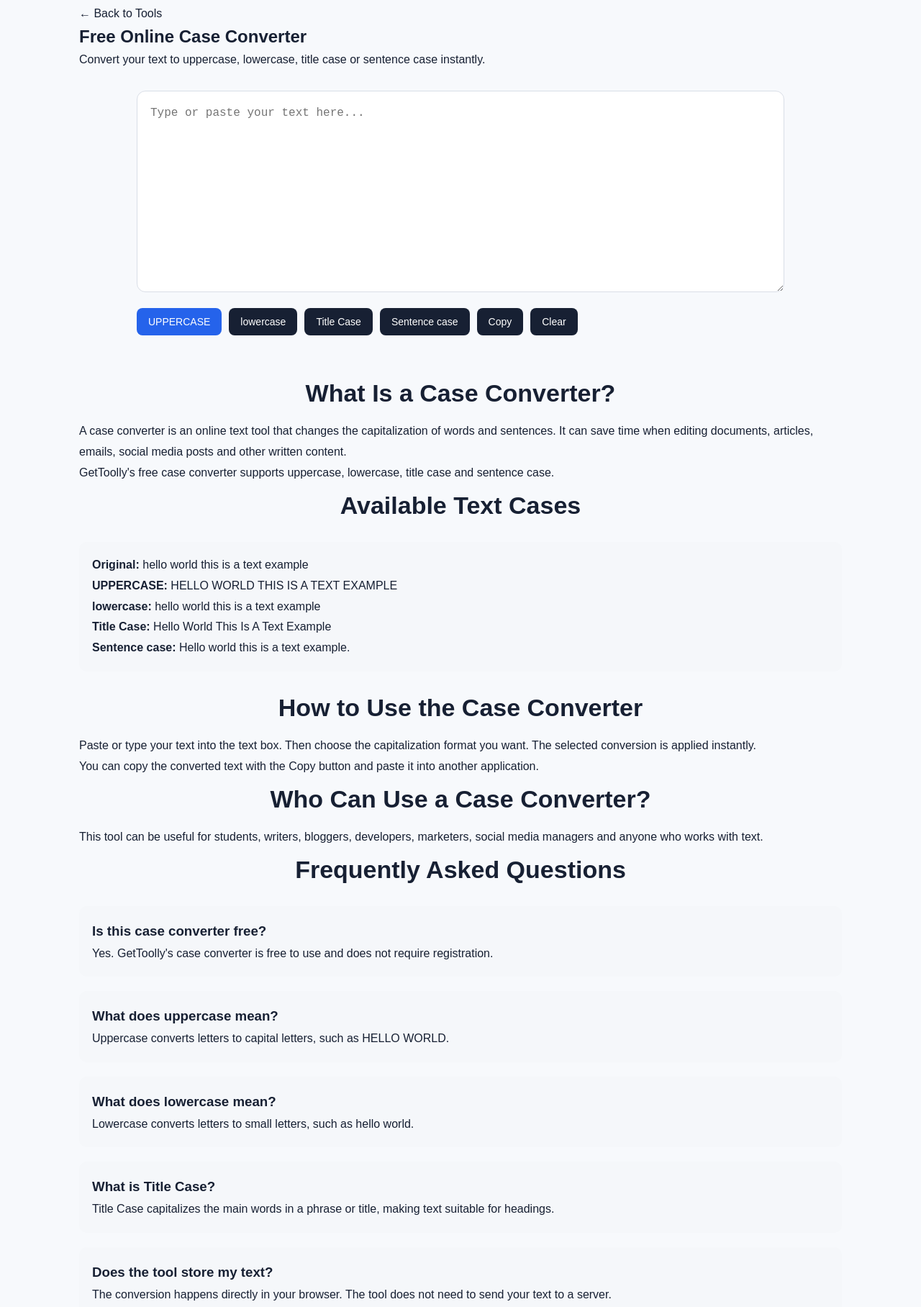
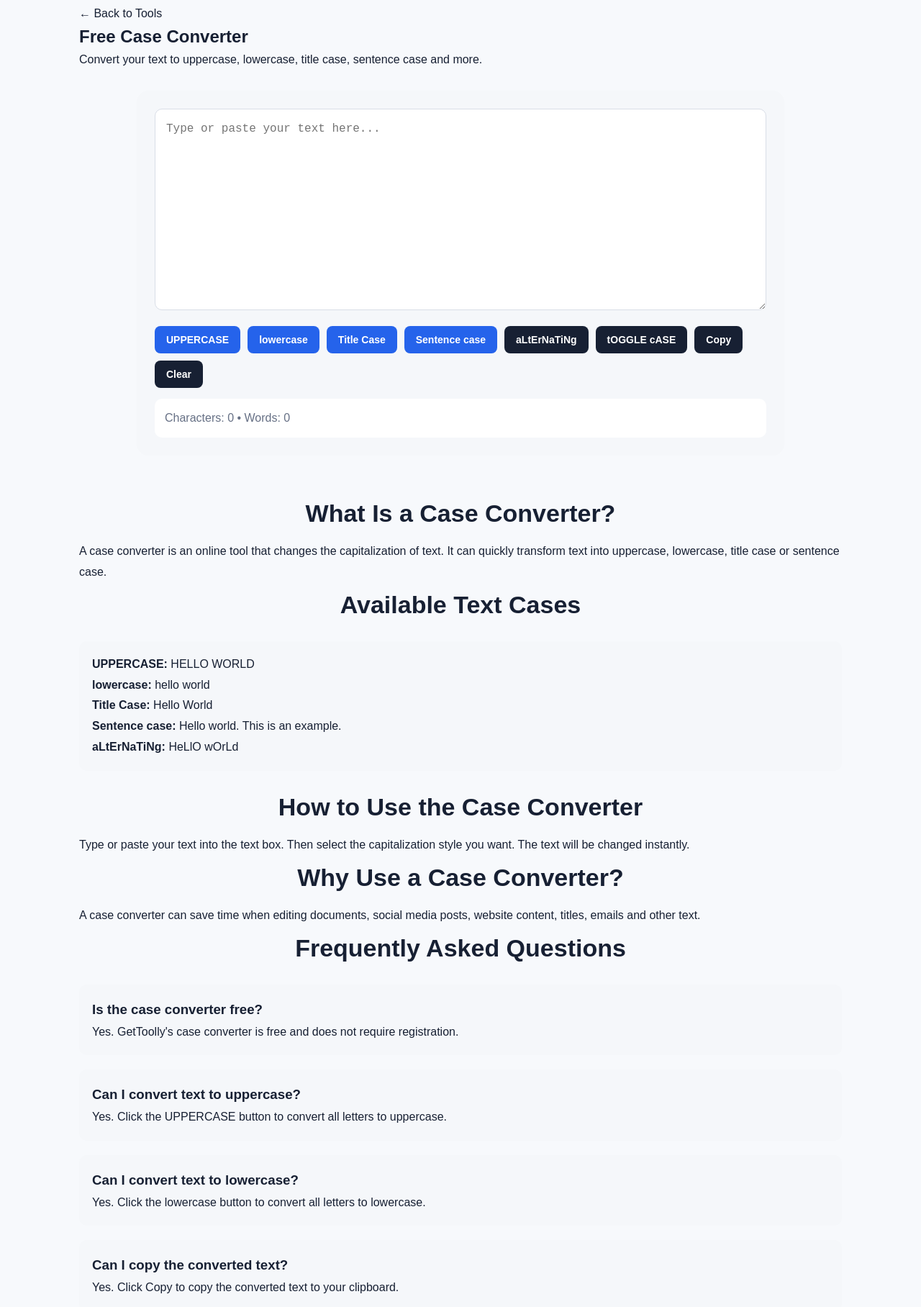
Before and after one commit to ibrhus1982-hash/gettoolly, a plain HTML site: page tools/case-converter.html in a window 1280 px wide. Shown: the part 140-1956 px from the top of the page at 72% size. Drawn offline with Linux system fonts and the light colour scheme.

Commit message:
Enhance case converter with new features and styles
Updated the case converter HTML with new features, improved styling, and enhanced functionality for text conversion. Added new buttons for different text cases and updated the meta description.

```diff
--- a/tools/case-converter.html
+++ b/tools/case-converter.html
@@ -10,7 +10,7 @@
   <title>Case Converter - Uppercase, Lowercase & Title Case | GetToolly</title>
 
   <meta name="description"
-    content="Convert text to uppercase, lowercase, title case and sentence case with GetToolly's free online case converter. Fast, simple and free.">
+    content="Convert text to uppercase, lowercase, title case, sentence case and more with GetToolly's free online case converter.">
 
   <meta name="keywords"
     content="case converter, uppercase converter, lowercase converter, title case converter, sentence case, text converter">
@@ -29,50 +29,52 @@
     .converter-box {
       max-width: 900px;
       margin: 30px auto;
+      padding: 25px;
+      background: #f5f7fa;
+      border-radius: 16px;
     }
 
-    .converter-textarea {
+    .converter-box textarea {
       width: 100%;
       min-height: 280px;
       box-sizing: border-box;
-      padding: 18px;
+      padding: 15px;
       border: 1px solid #d9dee7;
-      border-radius: 12px;
+      border-radius: 10px;
+      background: white;
       font-size: 16px;
       line-height: 1.6;
       resize: vertical;
-      outline: none;
-      background: #fff;
     }
 
-    .converter-textarea:focus {
-      border-color: #2563eb;
-      box-shadow: 0 0 0 3px rgba(37, 99, 235, 0.08);
-    }
-
-    .converter-buttons {
+    .button-row {
       display: flex;
       flex-wrap: wrap;
       gap: 10px;
       margin-top: 15px;
     }
 
-    .converter-buttons button {
+    .button-row button {
       padding: 11px 16px;
       border: 0;
       border-radius: 8px;
-      background: #172033;
+      background: #2563eb;
       color: white;
       cursor: pointer;
       font-size: 14px;
+      font-weight: 600;
     }
 
-    .converter-buttons button:hover {
-      opacity: 0.85;
+    .button-row button.secondary {
+      background: #172033;
     }
 
-    .converter-buttons .primary {
-      background: #2563eb;
+    .stats {
+      margin-top: 15px;
+      padding: 14px;
+      background: white;
+      border-radius: 10px;
+      color: #667085;
     }
 
     .content-section {
@@ -106,17 +108,13 @@
 <body>
 
 
-  <!-- HEADER -->
-
   <header class="header">
 
     <div class="container nav">
 
-      <a href="../index.html"
-        class="logo">
+      <a href="../index.html" class="logo">
         GetToolly
       </a>
-
 
       <nav class="navigation">
 
@@ -140,8 +138,6 @@
 
 
 
-  <!-- MAIN -->
-
   <main>
 
     <section class="tools-section">
@@ -155,83 +151,87 @@
 
 
         <h1>
-          Free Online Case Converter
+          Free Case Converter
         </h1>
 
 
         <p>
           Convert your text to uppercase, lowercase,
-          title case or sentence case instantly.
+          title case, sentence case and more.
         </p>
 
 
-
-        <!-- CONVERTER -->
 
         <div class="converter-box">
 
 
           <textarea
             id="textInput"
-            class="converter-textarea"
             placeholder="Type or paste your text here..."
-            aria-label="Text to convert"
+            spellcheck="false"
           ></textarea>
 
 
-          <div class="converter-buttons">
+          <div class="button-row">
 
-
-            <button
-              class="primary"
-              onclick="convertUppercase()"
-            >
+            <button onclick="toUpperCaseText()">
               UPPERCASE
             </button>
 
-
-            <button
-              onclick="convertLowercase()"
-            >
+            <button onclick="toLowerCaseText()">
               lowercase
             </button>
 
-
-            <button
-              onclick="convertTitleCase()"
-            >
+            <button onclick="toTitleCase()">
               Title Case
             </button>
 
-
-            <button
-              onclick="convertSentenceCase()"
-            >
+            <button onclick="toSentenceCase()">
               Sentence case
             </button>
 
+            <button
+              class="secondary"
+              onclick="toAlternatingCase()"
+            >
+              aLtErNaTiNg
+            </button>
 
             <button
+              class="secondary"
+              onclick="toToggleCase()"
+            >
+              tOGGLE cASE
+            </button>
+
+            <button
+              class="secondary"
               onclick="copyText()"
             >
               Copy
             </button>
 
-
             <button
+              class="secondary"
               onclick="clearText()"
             >
               Clear
             </button>
 
+          </div>
 
+
+          <div
+            id="stats"
+            class="stats"
+          >
+            Characters: 0 • Words: 0
           </div>
+
 
         </div>
 
 
-
-        <!-- CONTENT -->
 
         <div class="content-section">
 
@@ -241,15 +241,10 @@
           </h2>
 
           <p>
-            A case converter is an online text tool that
-            changes the capitalization of words and sentences.
-            It can save time when editing documents, articles,
-            emails, social media posts and other written content.
-          </p>
-
-          <p>
-            GetToolly's free case converter supports uppercase,
-            lowercase, title case and sentence case.
+            A case converter is an online tool that changes
+            the capitalization of text. It can quickly transform
+            text into uppercase, lowercase, title case or
+            sentence case.
           </p>
 
 
@@ -258,32 +253,31 @@
             Available Text Cases
           </h2>
 
-
           <div class="example-box">
 
             <p>
-              <strong>Original:</strong>
-              hello world this is a text example
-            </p>
-
-            <p>
               <strong>UPPERCASE:</strong>
-              HELLO WORLD THIS IS A TEXT EXAMPLE
+              HELLO WORLD
             </p>
 
             <p>
               <strong>lowercase:</strong>
-              hello world this is a text example
+              hello world
             </p>
 
             <p>
               <strong>Title Case:</strong>
-              Hello World This Is A Text Example
+              Hello World
             </p>
 
             <p>
               <strong>Sentence case:</strong>
-              Hello world this is a text example.
+              Hello world. This is an example.
+            </p>
+
+            <p>
+              <strong>aLtErNaTiNg:</strong>
+              HeLlO wOrLd
             </p>
 
           </div>
@@ -295,26 +289,21 @@
           </h2>
 
           <p>
-            Paste or type your text into the text box.
-            Then choose the capitalization format you want.
-            The selected conversion is applied instantly.
-          </p>
-
-          <p>
-            You can copy the converted text with the Copy button
-            and paste it into another application.
+            Type or paste your text into the text box.
+            Then select the capitalization style you want.
+            The text will be changed instantly.
           </p>
 
 
 
           <h2>
-            Who Can Use a Case Converter?
+            Why Use a Case Converter?
           </h2>
 
           <p>
-            This tool can be useful for students, writers,
-            bloggers, developers, marketers, social media
-            managers and anyone who works with text.
+            A case converter can save time when editing
+            documents, social media posts, website content,
+            titles, emails and other text.
           </p>
 
 
@@ -327,12 +316,12 @@
           <div class="faq-item">
 
             <h3>
-              Is this case converter free?
+              Is the case converter free?
             </h3>
 
             <p>
-              Yes. GetToolly's case converter is free to use
-              and does not require registration.
+              Yes. GetToolly's case converter is free and
+              does not require registration.
             </p>
 
           </div>
@@ -341,12 +330,12 @@
           <div class="faq-item">
 
             <h3>
-              What does uppercase mean?
+              Can I convert text to uppercase?
             </h3>
 
             <p>
-              Uppercase converts letters to capital letters,
-              such as HELLO WORLD.
+              Yes. Click the UPPERCASE button to convert
+              all letters to uppercase.
             </p>
 
           </div>
@@ -355,12 +344,12 @@
           <div class="faq-item">
 
             <h3>
-              What does lowercase mean?
+              Can I convert text to lowercase?
             </h3>
 
             <p>
-              Lowercase converts letters to small letters,
-              such as hello world.
+              Yes. Click the lowercase button to convert
+              all letters to lowercase.
             </p>
 
           </div>
@@ -369,12 +358,12 @@
           <div class="faq-item">
 
             <h3>
-              What is Title Case?
+              Can I copy the converted text?
             </h3>
 
             <p>
-              Title Case capitalizes the main words in a phrase
-              or title, making text suitable for headings.
+              Yes. Click Copy to copy the converted text
+              to your clipboard.
             </p>
 
           </div>
@@ -383,12 +372,12 @@
           <div class="faq-item">
 
             <h3>
-              Does the tool store my text?
+              Does it work on mobile?
             </h3>
 
             <p>
-              The conversion happens directly in your browser.
-              The tool does not need to send your text to a server.
+              Yes. The tool works on modern phones,
+              tablets and desktop browsers.
             </p>
 
           </div>
@@ -404,8 +393,6 @@
 
 
 
-  <!-- FOOTER -->
-
   <footer class="footer">
 
     <div class="container">
@@ -417,7 +404,6 @@
       <p>
         Free online tools for everyone.
       </p>
-
 
       <div class="footer-links">
 
@@ -435,7 +421,6 @@
 
       </div>
 
-
       <p class="copyright">
         © 2026 GetToolly. All rights reserved.
       </p>
@@ -446,95 +431,212 @@
 
 
 
-  <!-- CONVERTER SCRIPT -->
-
   <script>
 
     const textInput =
       document.getElementById("textInput");
 
+    const stats =
+      document.getElementById("stats");
 
-    function convertUppercase() {
+
+    function updateStats() {
+
+      const text =
+        textInput.value;
+
+      const characters =
+        text.length;
+
+      const words =
+        text.trim() === ""
+          ? 0
+          : text.trim().split(/\s+/).length;
+
+      stats.textContent =
+        "Characters: " +
+        characters +
+        " • Words: " +
+        words;
+
+    }
+
+
+    function toUpperCaseText() {
 
       textInput.value =
         textInput.value.toUpperCase();
 
+      updateStats();
+
     }
 
 
-    function convertLowercase() {
+    function toLowerCaseText() {
 
       textInput.value =
         textInput.value.toLowerCase();
 
+      updateStats();
+
     }
 
 
-    function convertTitleCase() {
-
-      const text =
-        textInput.value.toLowerCase();
-
+    function toTitleCase() {
 
       textInput.value =
-        text.replace(
+        textInput.value
+          .toLowerCase()
+          .replace(
             /\b\w/g,
             function(letter) {
               return letter.toUpperCase();
             }
           );
 
+      updateStats();
+
     }
 
 
-    function convertSentenceCase() {
+    function toSentenceCase() {
 
       const text =
-        textInput.value.toLowerCase();
-
+        textInput.value
+          .toLowerCase();
 
       textInput.value =
         text.replace(
           /(^\s*\w|[.!?]\s+\w)/g,
-          function(letter) {
-            return letter.toUpperCase();
+          function(match) {
+            return match.toUpperCase();
           }
         );
+
+      updateStats();
 
     }
 
 
-    function copyText() {
+    function toAlternatingCase() {
+
+      let index = 0;
+
+      textInput.value =
+        textInput.value
+          .toLowerCase()
+          .split("")
+          .map(function(character) {
 
             if (
-        textInput.value.trim() === ""
+              /[a-z]/i.test(character)
             ) {
+
+              const converted =
+                index % 2 === 0
+                  ? character.toUpperCase()
+                  : character.toLowerCase();
+
+              index++;
+
+              return converted;
+
+            }
+
+            return character;
+
+          })
+          .join("");
+
+      updateStats();
+
+    }
+
+
+    function toToggleCase() {
+
+      textInput.value =
+        textInput.value
+          .split("")
+          .map(function(character) {
+
+            if (
+              character ===
+              character.toUpperCase()
+            ) {
+
+              return character.toLowerCase();
+
+            }
+
+            return character.toUpperCase();
+
+          })
+          .join("");
+
+      updateStats();
+
+    }
+
+
+    async function copyText() {
+
+      const text =
+        textInput.value;
+
+      if (!text) {
+
+        stats.textContent =
+          "There is no text to copy.";
 
         return;
 
       }
 
 
-      navigator.clipboard.writeText(
-        textInput.value
-      ).then(function() {
+      try {
 
-        alert(
-          "Text copied to clipboard!"
+        await navigator.clipboard.writeText(
+          text
         );
 
-      });
+        stats.textContent =
+          "Text copied to clipboard.";
+
+      }
+      catch (error) {
+
+        textInput.select();
+
+        document.execCommand(
+          "copy"
+        );
+
+        stats.textContent =
+          "Text copied to clipboard.";
+
+      }
 
     }
 
 
     function clearText() {
 
-      textInput.value = "";
+      textInput.value =
+        "";
+
+      updateStats();
 
       textInput.focus();
 
     }
+
+
+    textInput.addEventListener(
+      "input",
+      updateStats
+    );
+
 
   </script>
 
```
Lines whose indentation alone changed are shown as unchanged.
